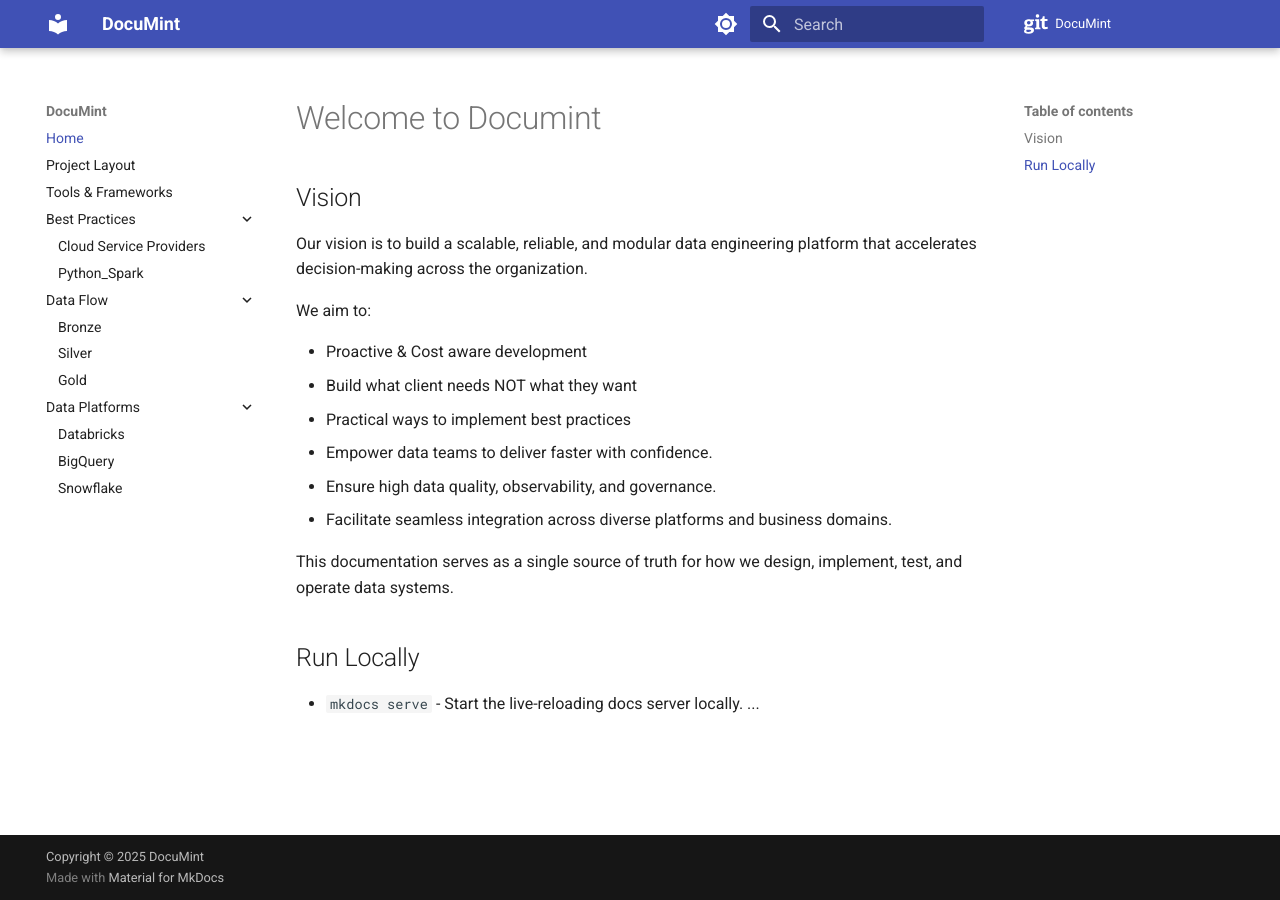
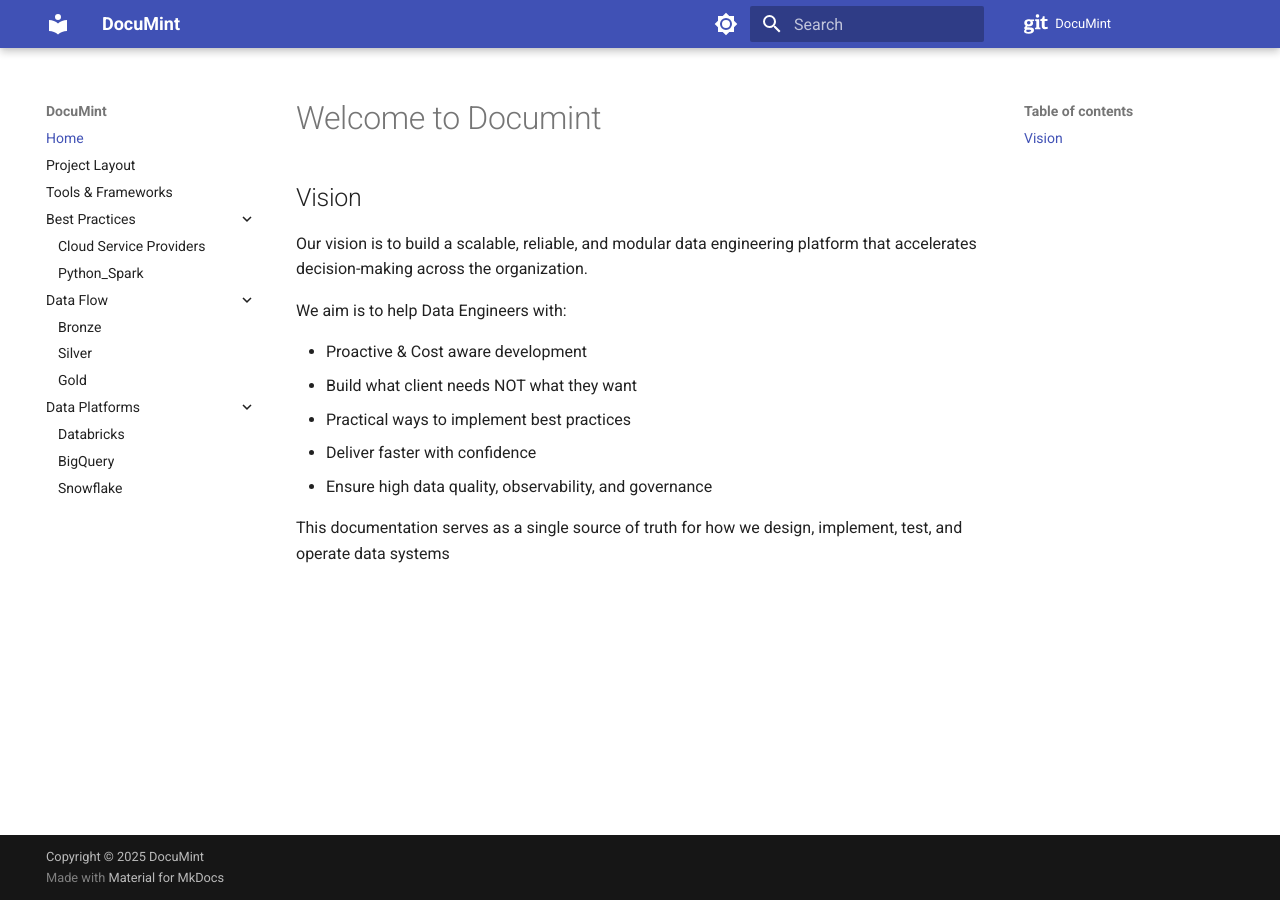
Before and after one commit to g-kannan/documint, an MkDocs documentation site: the page built from docs/index.md, in a window 1280 px wide. Built offline with MkDocs 1.6.1 and Material for MkDocs 9.7.7, drawn with Linux system fonts in a browser that asks for light colours; comment, search, counter and statistics services are not loaded.

Commit message:
Refactor documentation: update vision statement for clarity, streamline objectives for data engineers, and consolidate local running instructions.

```diff
--- a/docs/index.md
+++ b/docs/index.md
@@ -4,18 +4,12 @@
 ## Vision
 Our vision is to build a scalable, reliable, and modular data engineering platform that accelerates decision-making across the organization.
 
-We aim to:
+We aim is to help Data Engineers with:
 
 - Proactive & Cost aware development
 - Build what client needs NOT what they want
 - Practical ways to implement best practices
-- Empower data teams to deliver faster with confidence.
-- Ensure high data quality, observability, and governance.
-- Facilitate seamless integration across diverse platforms and business domains.
+- Deliver faster with confidence
+- Ensure high data quality, observability, and governance
 
-This documentation serves as a single source of truth for how we design, implement, test, and operate data systems.
-
-## Run Locally
-
-* `mkdocs serve` - Start the live-reloading docs server locally.
-...
+This documentation serves as a single source of truth for how we design, implement, test, and operate data systems
```
Also changed, not shown: docs/01_Overview/project_layout.md (+5 -0 lines).
